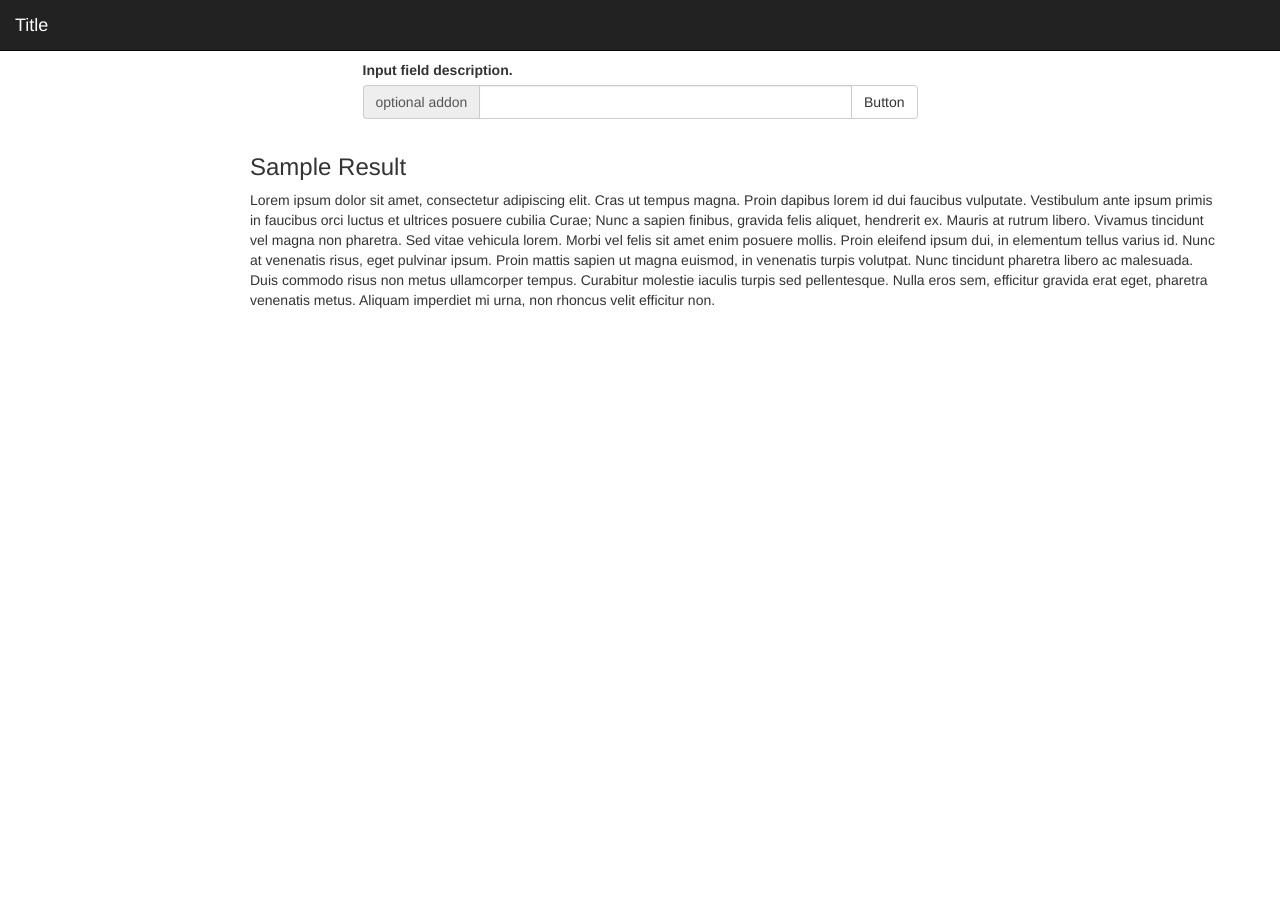
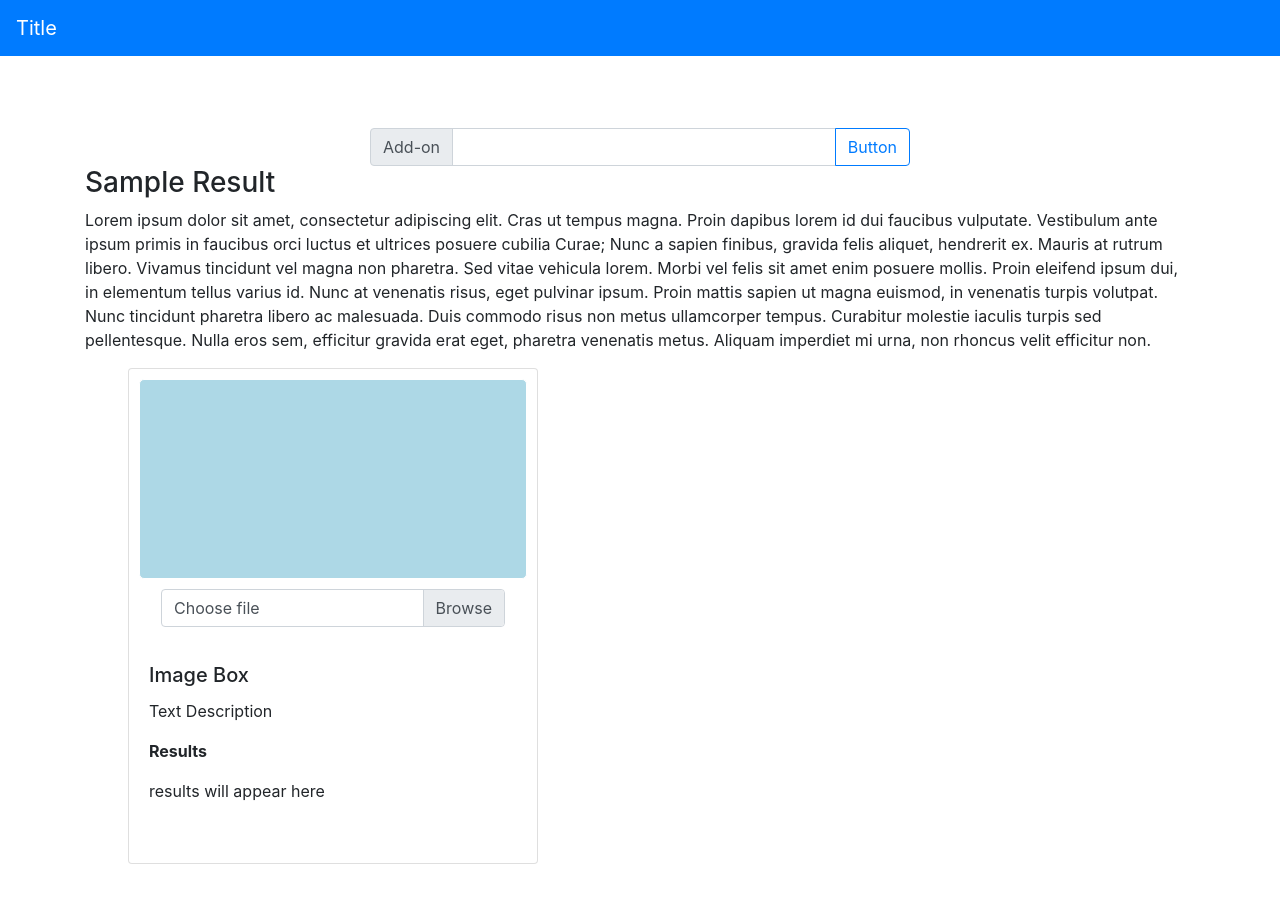
Before and after one commit to vr7517/python-webapp-template, a Flask app: page / in a window 1280 px wide. Before the commit the page ends 308 px from the top, so only its background shows below. Run offline with Flask 2, Linux system fonts and the light colour scheme; some libraries are stand-ins or nearby versions.

Commit message:
added image and post request

```diff
--- a/app.py
+++ b/app.py
@@ -1,5 +1,5 @@
 from flask import Flask, render_template, request
-import os
+import os, time
 
 app = Flask(__name__)
 
@@ -7,64 +7,64 @@ app = Flask(__name__)
 ### LOGIN ###
 #############
 
-# Required for login
-from flask_login import LoginManager, login_required, login_user, logout_user, UserMixin
-from flask import flash, redirect, url_for, request
-from functions.auth_user import auth
+# # Required for login
+# from flask_login import LoginManager, login_required, login_user, logout_user, UserMixin
+# from flask import flash, redirect, url_for, request
+# from functions.auth_user import auth
 
-# Secret Key to use for login
-app.config.update(SECRET_KEY = 'aoun@ibm')
+# # Secret Key to use for login
+# app.config.update(SECRET_KEY = 'aoun@ibm')
 
-# flask-login
-login_manager = LoginManager()
-login_manager.init_app(app)
-login_manager.login_view = "login"
+# # flask-login
+# login_manager = LoginManager()
+# login_manager.init_app(app)
+# login_manager.login_view = "login"
 
-# user model for login
-class User(UserMixin):
+# # user model for login
+# class User(UserMixin):
 
-    def __init__(self, id, name, password):
-        self.id = id
-        self.name = name
-        self.password = password
+#     def __init__(self, id, name, password):
+#         self.id = id
+#         self.name = name
+#         self.password = password
 
-    def __repr__(self):
-        return "%d/%s/%s" % (self.id, self.name, self.password)
+#     def __repr__(self):
+#         return "%d/%s/%s" % (self.id, self.name, self.password)
 
-## Login methods ##
+# ## Login methods ##
 
-@app.route("/login", methods=["GET", "POST"])
-def login():
-    if request.method == 'POST':
-        username = request.form['username']
-        password = request.form['password']
-        success, uid = auth(username, password)
-        if(success):
-            login_user(User(uid, username, password))
-            flash('Logged in successfully.')
-            return redirect(url_for('home'))
-        else:
-            return abort(401)
-    else:
-        return render_template("login.html")
+# @app.route("/login", methods=["GET", "POST"])
+# def login():
+#     if request.method == 'POST':
+#         username = request.form['username']
+#         password = request.form['password']
+#         success, uid = auth(username, password)
+#         if(success):
+#             login_user(User(uid, username, password))
+#             flash('Logged in successfully.')
+#             return redirect(url_for('home'))
+#         else:
+#             return abort(401)
+#     else:
+#         return render_template("login.html")
 
-#logout API
-@app.route("/logout", methods=["GET"])
-@login_required
-def logout():
-    logout_user()
-    return url_for('login')
+# #logout API
+# @app.route("/logout", methods=["GET"])
+# @login_required
+# def logout():
+#     logout_user()
+#     return url_for('login')
 
-# handle login failed
-@app.errorhandler(401)
-def page_not_found(e):
-    return Response('<p>Login failed, Invalid username or password</p>')
+# # handle login failed
+# @app.errorhandler(401)
+# def page_not_found(e):
+#     return Response('<p>Login failed, Invalid username or password</p>')
 
-# callback to reload the user object
-@login_manager.user_loader
-def load_user(uid):
+# # callback to reload the user object
+# @login_manager.user_loader
+# def load_user(uid):
 
-    return User(1, "aoun", "IBM@123")
+#     return User(1, "aoun", "IBM@123")
 
 ############
 ### CHAT ###
@@ -103,13 +103,34 @@ def add_header(response):
 def home():
     return render_template('index.html')
 
-@app.route('/api/api-name', methods=['GET'])
-def api():
+@app.route('/api/get-api', methods=['GET'])
+def getApi():
 
     req = request.args.get('request')
+    print(req)
 
-    return "test"
+    time.sleep(2)
 
+    return "Test Response"
+
+
+###################################
+### POST Request Image Handling ###
+###################################
+from PIL import Image
+import io
+
+@app.route('/api/post-api', methods=['POST'])
+def postAPI():
+
+    data = request.files.get('image').read()
+
+    image = Image.open(io.BytesIO(data))
+    image.save('images/temp.png')
+
+    time.sleep(2)
+
+    return "Done Saving Image"
 
 ## Main ##
 
--- a/static/javascript/main.js
+++ b/static/javascript/main.js
@@ -5,22 +5,22 @@ $('document').ready(function () {
 
 function loading(ennable) {
     if (ennable) {
-        $('#loader').removeClass('hidden');
-        $('#input').attr('disabled', "");
-        $('#submit').prop('disabled', true);
+        $('#text-loader').removeClass('gone');
+        $('#text-input').attr('disabled', "");
+        $('#text-submit').prop('disabled', true);
     } else {
-        $('#loader').addClass('hidden');
-        $('#input').removeAttr('disabled');
-        $('#submit').prop('disabled', false);
+        $('#text-loader').addClass('gone');
+        $('#text-input').removeAttr('disabled');
+        $('#text-submit').prop('disabled', false);
     }
 }
 
 function sendRequest(request) {
     loading(true);
-    $('#input').val('');
+    $('#text-input').val('');
     $.ajax({
         method: "GET",
-        url: "./api/api-name",
+        url: "./api/get-api",
         contentType: "application/text",
         data: { "request": request }
     })
@@ -30,21 +30,78 @@ function sendRequest(request) {
         });
 }
 
-function doSomething(response){
-
+function doSomething(response) {
+    console.log(response)
+    $('#text-result').text(response);
 };
 
 
-$('#input').keydown(function (e) {
-    var data = $('#input').val();
-    if (e.which == 13 && data.length > 0) { //catch Enter key
+$('#text-input').keydown(function (e) {
+    var data = $('#text-input').val();
+    if (e.which == 13 && data.length > 0) {
         sendRequest(data);
     }
 });
 
-$('#submit').click(function (e) {
-    var data = $('#input').val();
+$('#text-submit').click(function (e) {
+    var data = $('#text-input').val();
     if (data.length > 0) {
         sendRequest(data);
     }
 });
+
+
+$("#img-input").change(function () {
+    var preview = document.getElementById('img');
+
+    $('#img-results').html('')
+    $('#img-loader').removeClass('gone')
+
+    var file = document.getElementById('img-input').files[0];
+    var isSuccess = checkFileType(file);
+    var reader = new FileReader();
+
+    if (isSuccess) {
+        reader.addEventListener("load", function () {
+            preview.src = reader.result;
+            preview.style.display = 'inline'
+            preview.style.height = '100%';
+
+            var form = new FormData($('#form')[0]);
+
+            $.ajax({
+                url: '/api/post-api',
+                type: 'POST',
+                data: form,
+                cache: false,
+                processData: false,
+                contentType: false,
+                success: function (result) {
+                    update(result);
+                }
+            });
+
+
+        }, false);
+
+        if (file) {
+            reader.readAsDataURL(file);
+        }
+
+    } else {
+        alert('incorrect file type, please upload a JPG, JPEG, or PNG image.')
+    }
+
+});
+
+function checkFileType(file){
+    fileTypes = ['jpg', 'jpeg', 'png'];
+    extension = file.name.split('.').pop().toLowerCase()
+    return fileTypes.indexOf(extension) > -1;
+}
+
+function update(result) {
+    console.log(result);
+    $('#img-results').html(result)
+    $('#img-loader').addClass('gone')
+}
--- a/static/stylesheets/styles.css
+++ b/static/stylesheets/styles.css
@@ -1,12 +1,11 @@
 
-.loader {
+.text-loader {
     position: absolute;
-    z-index: 1;
     width: 150px;
     height: 150px;
-    border: 16px solid #f3f3f3;
+    border: 16px solid blue;
     border-radius: 50%;
-    border-top: 16px solid #3498db;
+    border-top: 16px solid lightblue;
     width: 120px;
     height: 120px;
     -webkit-animation: spin 2s linear infinite;
@@ -14,19 +13,48 @@
 }
 
 @-webkit-keyframes spin {
-    0% {
-        -webkit-transform: rotate(0deg);
-    }
-    100% {
-        -webkit-transform: rotate(360deg);
-    }
+    0% {transform: rotate(0deg);}
+    100% {transform: rotate(360deg);}
 }
 
 @keyframes spin {
-    0% {
-        transform: rotate(0deg);
+    0% {transform: rotate(0deg);}
+    100% {transform: rotate(360deg);}
 }
-    100% {
-        transform: rotate(360deg);
+
+form {
+    margin: 0 2em auto;
 }
+
+card {
+    margin: 0 auto;
+    float: none;
 }
+
+.gone {
+    display: none;
+}
+
+.image-holder {
+    margin: 10px;
+    display: inline-block;
+    text-align: center;
+    size: 0.5em;
+    background-color: lightblue;
+    border: 1px solid white;
+    border-radius: 5px;
+    height: 200px;
+
+}
+
+.img-loader {
+    opacity: 0.5;
+    border: 16px solid blue;
+    border-top: 16px solid lightblue;
+    border-radius: 50%;
+    width: 100px;
+    height: 100px;
+    -webkit-animation: spin 2s linear infinite;
+    animation: spin 2s linear infinite;
+    margin: auto;
+}
--- a/templates/index.html
+++ b/templates/index.html
@@ -8,13 +8,13 @@
     <title>Hello World</title>
 
     <!-- Bootstrap -->
-    <link href="https://maxcdn.bootstrapcdn.com/bootstrap/3.3.7/css/bootstrap.min.css" rel="stylesheet">
+    <link rel="stylesheet" href="https://maxcdn.bootstrapcdn.com/bootstrap/4.0.0/css/bootstrap.min.css">
     <link href="static/stylesheets/styles.css" rel="stylesheet">
 </head>
 
 <body>
 
-    <nav class="navbar navbar-inverse navbar-fixed-top">
+    <nav class="navbar navbar-dark bg-primary navbar-fixed-top">
         <a class="navbar-brand" href="#">Title</a>
     </nav>
 
@@ -23,28 +23,26 @@
     </br>
 
     <div class="container mx-auto center">
-        <div class="row col-sm-offset-5 hidden" style="height:150px" id="loader">
-            <div class="loader"></div>
+        <div class="row justify-content-md-center gone" style="height:150px" id="text-loader">
+            <div class="text-loader"></div>
         </div>
 
-        <div class="row">
-            <div class="form-group col-sm-offset-3 col-sm-6">
-                <label class="control-label">Input field description.</label>
-                <div class="input-group">
-                    <span class="input-group-addon">optional addon</span>
-                    <input type="text" class="form-control" id="input">
-                    <span class="input-group-btn">
-                        <button class="btn btn-default" type="button" id="submit">Button</button>
-                    </span>
+        <div class="row justify-content-md-center">
+            <div class="input-group col col-6">
+                <div class="input-group-prepend">
+                    <span class="input-group-text">Add-on</span>
+                </div>
+                <input type="text" class="form-control" aria-label="Default" id="text-input">
+                <div class="input-group-append">
+                    <button class="btn btn-outline-primary" id="text-submit" type="button">Button</button>
                 </div>
             </div>
         </div>
 
         <div class="row">
-            <div class="col-sm-offset-2" id="results">
-                <!-- populate fields to diplay results -->
-                <h3 id="result">Sample Result</h3>
-                <p id="details">Lorem ipsum dolor sit amet, consectetur adipiscing elit. Cras ut tempus magna. Proin dapibus lorem id dui
+            <div class="col" id="results">
+                <h3 id="text-result">Sample Result</h3>
+                <p id="text-details">Lorem ipsum dolor sit amet, consectetur adipiscing elit. Cras ut tempus magna. Proin dapibus lorem id dui
                     faucibus vulputate. Vestibulum ante ipsum primis in faucibus orci luctus et ultrices posuere cubilia
                     Curae; Nunc a sapien finibus, gravida felis aliquet, hendrerit ex. Mauris at rutrum libero. Vivamus tincidunt
                     vel magna non pharetra. Sed vitae vehicula lorem. Morbi vel felis sit amet enim posuere mollis. Proin
@@ -56,10 +54,47 @@
                 </p>
             </div>
         </div>
+
     </div>
 
-    <script src="https://ajax.googleapis.com/ajax/libs/jquery/1.12.4/jquery.min.js"></script>
-    <script src="https://maxcdn.bootstrapcdn.com/bootstrap/3.3.7/js/bootstrap.min.js"></script>
+    <div class="card-deck" style="width:80%; margin:auto;">
+
+        <div class="row">
+
+            <div class="card" id="card">
+                <div class="image-holder">
+                    <img id="img" class="card-img-top gone">
+                </div>
+                <form id="form" method="POST" enctype="multipart/form-data">
+                    <div class="input-group mb-3">
+                        <div class="custom-file">
+                            <input type="file" class="custom-file-input" id="img-input" name="image">
+                            <label class="custom-file-label" for="img-input">Choose file</label>
+                            <!-- <input type="submit" class="button" style="display:gone;" id="img-submit"> -->
+                        </div>
+                    </div>
+                </form>
+                <div class="card-body" style="size:0.75em;">
+                    <h5 class="card-title">Image Box</h5>
+                    <p class="card-text"> Text Description</p>
+                    <p class="card-text">
+                        <b>Results</b>
+                    </p>
+                    <p class="card-text" id="img-results">results will appear here</p>
+                    <div class="img-loader gone" id="img-loader"></div>
+                    </br>
+                </div>
+            </div>
+        </div>
+
+    </div>
+
+    </br>
+    </br>
+
+    <script src="https://code.jquery.com/jquery-3.3.1.min.js"></script>
+    <script src="https://cdnjs.cloudflare.com/ajax/libs/popper.js/1.14.0/umd/popper.min.js"></script>
+    <script src="https://stackpath.bootstrapcdn.com/bootstrap/4.1.0/js/bootstrap.min.js"></script>
     <script src="static/javascript/main.js" type="text/javascript"></script>
     </script>
 </body>
```
Lines whose indentation alone changed are shown as unchanged.
